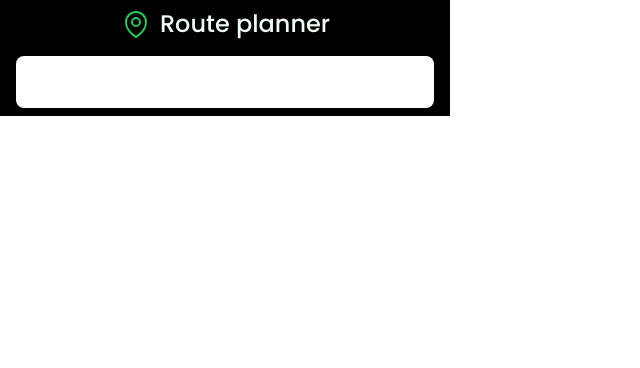
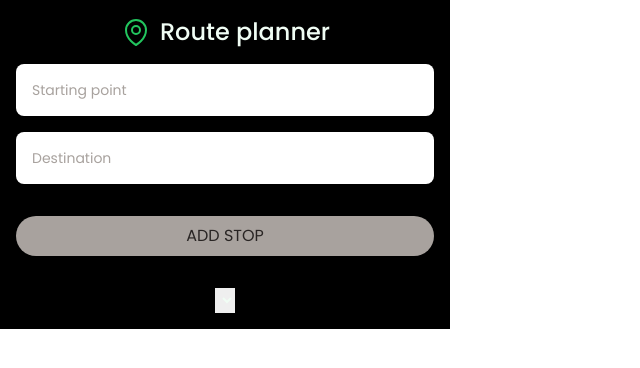
Before and after one commit to MarioMilosevic/Route-Planner, a React (Vite) app: page / in a window 1280 px wide. Shown: the top 368 px of the page, without its empty margins (0-640 px from the left). Built offline with nearby package versions, Linux system fonts and the light colour scheme.

Commit message:
Add button component

```diff
--- a/src/App.tsx
+++ b/src/App.tsx
@@ -1,9 +1,11 @@
 import Input from "./components/Input";
+import Button from "./components/Button";
+import TravelOption from "./components/TravelOption";
 function App() {
   return (
     <>
       <div className="grid grid-cols-[450px,1fr]">
-        <aside className="bg-black flex flex-col items-center max-h-screen px-4 py-2 text-green-50">
+        <aside className="bg-black flex flex-col items-center max-h-screen p-4 text-green-50">
           <h1 className="flex items-center gap-2">
             <svg
               xmlns="http://www.w3.org/2000/svg"
@@ -26,7 +28,10 @@ function App() {
             </svg>
             <span className="text-2xl font-medium">Route planner</span>
           </h1>
-        <Input/>
+        <Input text="Starting point"/>
+          <Input text="Destination" />
+          <Button text="Add stop" />
+          <TravelOption/>
         </aside>
 
         <main className=""></main>
--- /dev/null
+++ b/src/components/Button.tsx
@@ -0,0 +1,10 @@
+import { ButtonComponentProps } from "../utils/types"
+const Button = ({text}:ButtonComponentProps) => {
+  return (
+    <button className="my-8 uppercase rounded-full bg-stone-400 w-full text-base py-2 text-stone-800">
+      {text}
+    </button>
+  )
+}
+
+export default Button
--- a/src/components/Input.tsx
+++ b/src/components/Input.tsx
@@ -1,8 +1,12 @@
-import { InputComponentProps } from "../utils/types"
-const Input = ({placeholder}:InputComponentProps) => {
+import { InputComponentProps } from "../utils/types";
+const Input = ({ text }: InputComponentProps) => {
   return (
-      <input type="text" className="w-full mt-4 text-sm px-2 py-4 rounded-lg" placeholder={ placeholder} />
-  )
-}
+    <input
+      type="text"
+      className="w-full mt-4 text-sm p-4 rounded-lg transition-all duration-400 placeholder:text-stone-400 focus:ring focus:ring-green-500 focus:outline-none"
+      placeholder={text}
+    />
+  );
+};
 
-export default Input
+export default Input;
--- /dev/null
+++ b/src/components/TravelOption.tsx
@@ -0,0 +1,9 @@
+const TravelOption = () => {
+  return (
+    <select>
+
+    </select>
+  )
+}
+
+export default TravelOption
--- a/src/utils/types.ts
+++ b/src/utils/types.ts
@@ -1,3 +1,7 @@
 export type InputComponentProps = {
-    placeholder:string
+    text:string
 }
+
+export type ButtonComponentProps = {
+    text: string;
+}
```
